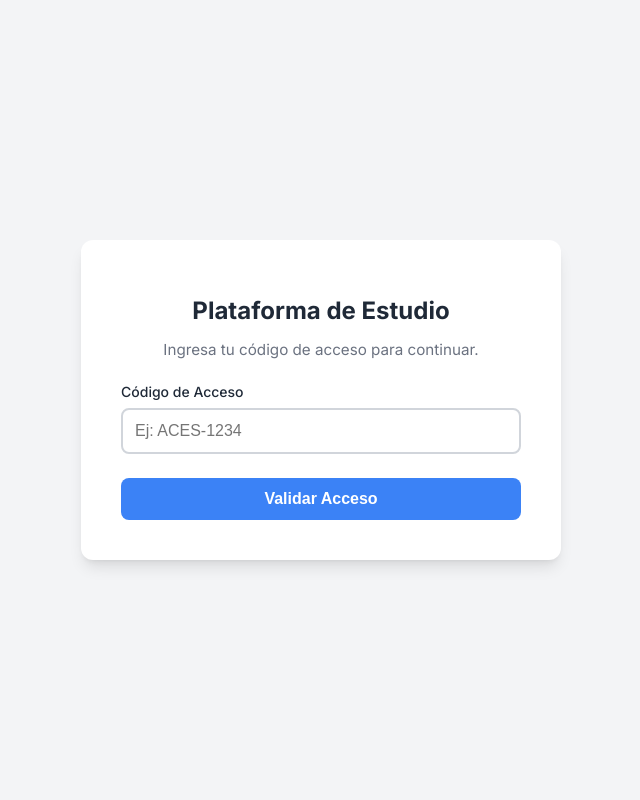
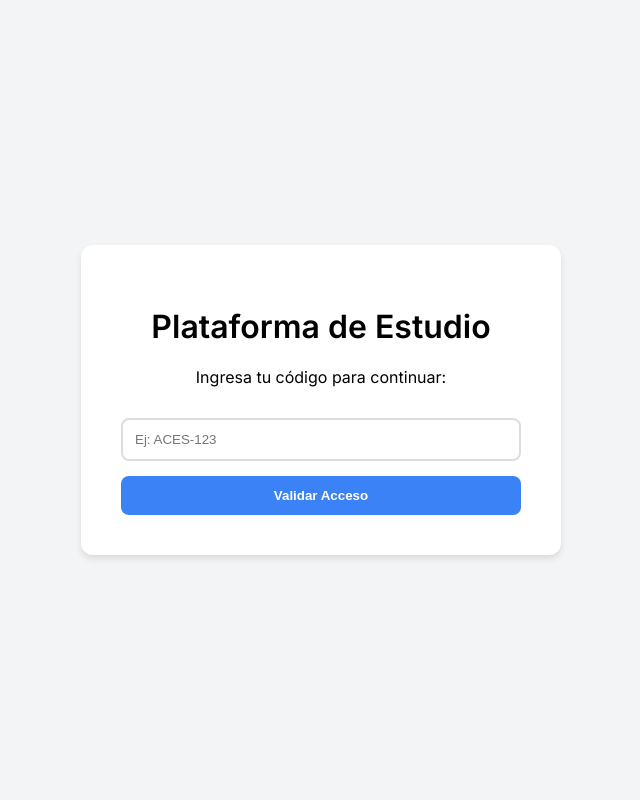
Before and after one commit to henrychiri1/plataforma-de-estudio, a Flask app: page / in a window 1280 px wide. Shown: the whole page, without its empty margins (319-959 px from the left). Run offline with Flask 3, Linux system fonts and the light colour scheme.

Commit message:
index.html

```diff
--- a/templates/index.html
+++ b/templates/index.html
@@ -3,172 +3,35 @@
 <head>
     <meta charset="UTF-8">
     <meta name="viewport" content="width=device-width, initial-scale=1.0">
-    <title>Acceso a Plataforma - Estudio</title>
-    <link rel="preconnect" href="https://fonts.googleapis.com">
-    <link rel="preconnect" href="https://fonts.gstatic.com" crossorigin>
-    <link href="https://fonts.googleapis.com/css2?family=Inter:wght@400;500;600;700&display=swap" rel="stylesheet">
+    <title>Acceso - Plataforma de Estudio</title>
+    <link href="https://fonts.googleapis.com/css2?family=Inter:wght@400;600&display=swap" rel="stylesheet">
     <style>
-        /* Estilos Generales (CSS) */
-        :root {
-            --primary-color: #3b82f6; /* Azul moderno */
-            --success-color: #10b981; /* Verde éxito */
-            --error-color: #ef4444;   /* Rojo error */
-            --text-color: #1f2937;
-            --bg-color: #f3f4f6;
-            --card-bg: #ffffff;
-        }
-
-        body {
-            font-family: 'Inter', sans-serif;
-            background-color: var(--bg-color);
-            color: var(--text-color);
-            margin: 0;
-            display: flex;
-            justify-content: center;
-            align-items: center;
-            min-height: 100vh;
-        }
-
-        /* Contenedor tipo "Tarjeta" */
-        .login-card {
-            background-color: var(--card-bg);
-            padding: 2.5rem;
-            border-radius: 12px;
-            box-shadow: 0 10px 15px -3px rgb(0 0 0 / 0.1), 0 4px 6px -4px rgb(0 0 0 / 0.1);
-            width: 100%;
-            max-width: 400px;
-            text-align: center;
-        }
-
-        h1 {
-            font-size: 1.5rem;
-            font-weight: 700;
-            margin-bottom: 0.5rem;
-        }
-
-        p {
-            color: #6b7280;
-            margin-bottom: 1.5rem;
-            font-size: 0.95rem;
-        }
-
-        /* Campo de Entrada */
-        .input-group {
-            margin-bottom: 1.5rem;
-            text-align: left;
-        }
-
-        label {
-            display: block;
-            font-weight: 500;
-            font-size: 0.875rem;
-            margin-bottom: 0.5rem;
-        }
-
-        input[type="text"] {
-            width: 100%;
-            padding: 0.75rem;
-            border: 2px solid #d1d5db;
-            border-radius: 8px;
-            font-size: 1rem;
-            box-sizing: border-box; /* Importante para que el padding no rompa el ancho */
-            transition: border-color 0.2s, box-shadow 0.2s;
-        }
-
-        input[type="text"]:focus {
-            outline: none;
-            border-color: var(--primary-color);
-            box-shadow: 0 0 0 3px rgb(59 130 246 / 0.2); /* Anillo de enfoque */
-        }
-
-        /* Botón */
-        button {
-            width: 100%;
-            padding: 0.75rem;
-            background-color: var(--primary-color);
-            color: white;
-            border: none;
-            border-radius: 8px;
-            font-size: 1rem;
-            font-weight: 600;
-            cursor: pointer;
-            transition: background-color 0.2s, transform 0.1s;
-        }
-
-        button:hover {
-            background-color: #2563eb; /* Azul más oscuro al pasar el mouse */
-        }
-
-        button:active {
-            transform: scale(0.98); /* Efecto de clic */
-        }
-
-        /* Mensajes de Feedback (colores) */
-        #resultado {
-            margin-top: 1.5rem;
-            font-size: 0.9rem;
-            font-weight: 500;
-            padding: 1rem;
-            border-radius: 8px;
-            display: none; /* Oculto por defecto */
-        }
-
-        .resultado-exito {
-            background-color: #d1fae5; /* Verde claro */
-            color: var(--success-color);
-            border: 1px solid #10b981;
-            display: block !important;
-        }
-
-        .resultado-error {
-            background-color: #fee2e2; /* Rojo claro */
-            color: var(--error-color);
-            border: 1px solid #ef4444;
-            display: block !important;
-        }
-
-        /* Animación de carga */
-        .loading {
-            opacity: 0.5;
-            pointer-events: none;
-        }
+        :root { --primary: #3b82f6; --success: #10b981; --error: #ef4444; }
+        body { font-family: 'Inter', sans-serif; background: #f3f4f6; display: flex; justify-content: center; align-items: center; height: 100vh; margin: 0; }
+        .card { background: white; padding: 2.5rem; border-radius: 12px; box-shadow: 0 4px 6px rgba(0,0,0,0.1); width: 100%; max-width: 400px; text-align: center; }
+        input { width: 100%; padding: 12px; margin: 15px 0; border: 2px solid #ddd; border-radius: 8px; box-sizing: border-box; }
+        button { width: 100%; padding: 12px; background: var(--primary); color: white; border: none; border-radius: 8px; cursor: pointer; font-weight: 600; }
+        #resultado { margin-top: 15px; padding: 10px; border-radius: 6px; display: none; }
+        .exito { background: #d1fae5; color: var(--success); display: block !important; }
+        .error { background: #fee2e2; color: var(--error); display: block !important; }
     </style>
 </head>
 <body>
-
-    <div class="login-card">
+    <div class="card">
         <h1>Plataforma de Estudio</h1>
-        <p>Ingresa tu código de acceso para continuar.</p>
-
-        <div class="input-group">
-            <label for="codigo">Código de Acceso</label>
-            <input type="text" id="codigo" placeholder="Ej: ACES-1234">
+        <p>Ingresa tu código para continuar:</p>
+        <input type="text" id="codigo" placeholder="Ej: ACES-123">
+        <button id="btn" onclick="validar()">Validar Acceso</button>
+        <div id="resultado"></div>
     </div>
 
-        <button id="btn-validar" onclick="validar()">Validar Acceso</button>
+    <script>
+        async function validar() {
+            const btn = document.getElementById('btn');
+            const resDiv = document.getElementById('resultado');
+            const codigo = document.getElementById('codigo').value;
 
-        <p id="resultado"></p> </div>
-
-    <script>
-        // Lógica de JavaScript Mejorada
-        async function validar() {
-            const codigo = document.getElementById('codigo').value.trim(); // .trim() quita espacios extra
-            const btn = document.getElementById('btn-validar');
-            const resultadoP = document.getElementById('resultado');
-
-            // Validar que no esté vacío
-            if (!codigo) {
-                mostrarMensaje("Por favor, ingresa un código.", "error");
-                return;
-            }
-
-            // 1. Estado de Carga: Deshabilitar botón y cambiar estilo
             btn.innerText = "Validando...";
-            btn.classList.add('loading');
-            resultadoP.className = ''; // Limpiar clases anteriores
-            resultadoP.style.display = 'none'; // Ocultar mientras carga
-
-            try {
             const res = await fetch('/validar', {
                 method: 'POST',
                 headers: {'Content-Type': 'application/json'},
@@ -176,42 +39,10 @@
             });
             const data = await res.json();
 
-                // 2. Feedback Visual según la respuesta
-                if (res.ok) {
-                    // Código Correcto (200)
-                    mostrarMensaje(data.mensaje || "Acceso permitido. Redirigiendo...", "exito");
-                    // Opcional: Redirigir tras 2 segundos
-                    // setTimeout(() => { window.location.href = "/dashboard"; }, 2000);
-                } else if (res.status === 404 || res.status === 403) {
-                    // Código no encontrado (404) o ya en uso (403)
-                    mostrarMensaje(data.mensaje || "Error al validar el código.", "error");
-                } else {
-                    // Otro tipo de error
-                    mostrarMensaje("Ocurrió un error inesperado en el servidor.", "error");
-                }
-
-            } catch (error) {
-                console.error("Error de red:", error);
-                mostrarMensaje("Error de conexión con el servidor.", "error");
-            } finally {
-                // 3. Restaurar el botón
+            resDiv.innerText = data.mensaje;
+            resDiv.className = res.ok ? 'exito' : 'error';
             btn.innerText = "Validar Acceso";
-                btn.classList.remove('loading');
-            }
-        }
-
-        // Función auxiliar para mostrar mensajes
-        function mostrarMensaje(texto, tipo) {
-            const resultadoP = document.getElementById('resultado');
-            resultadoP.innerText = texto;
-
-            if (tipo === "exito") {
-                resultadoP.className = 'resultado-exito';
-            } else if (tipo === "error") {
-                resultadoP.className = 'resultado-error';
-            }
         }
     </script>
-
 </body>
 </html>
```
Lines whose indentation alone changed are shown as unchanged.
